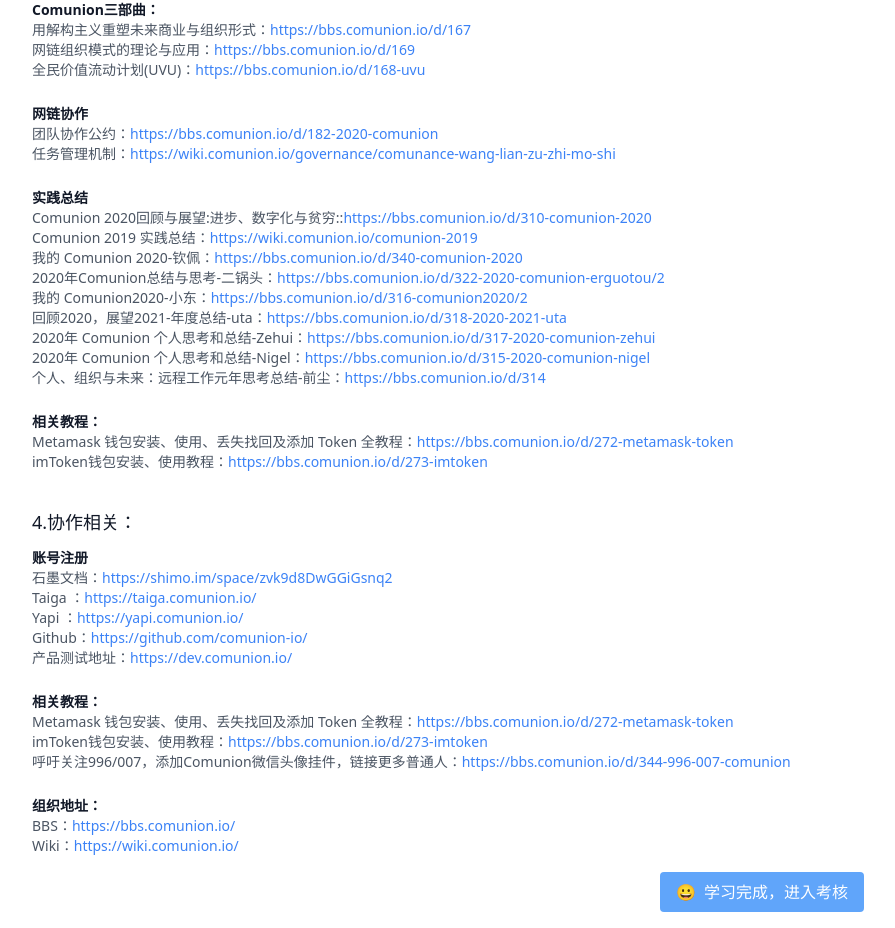
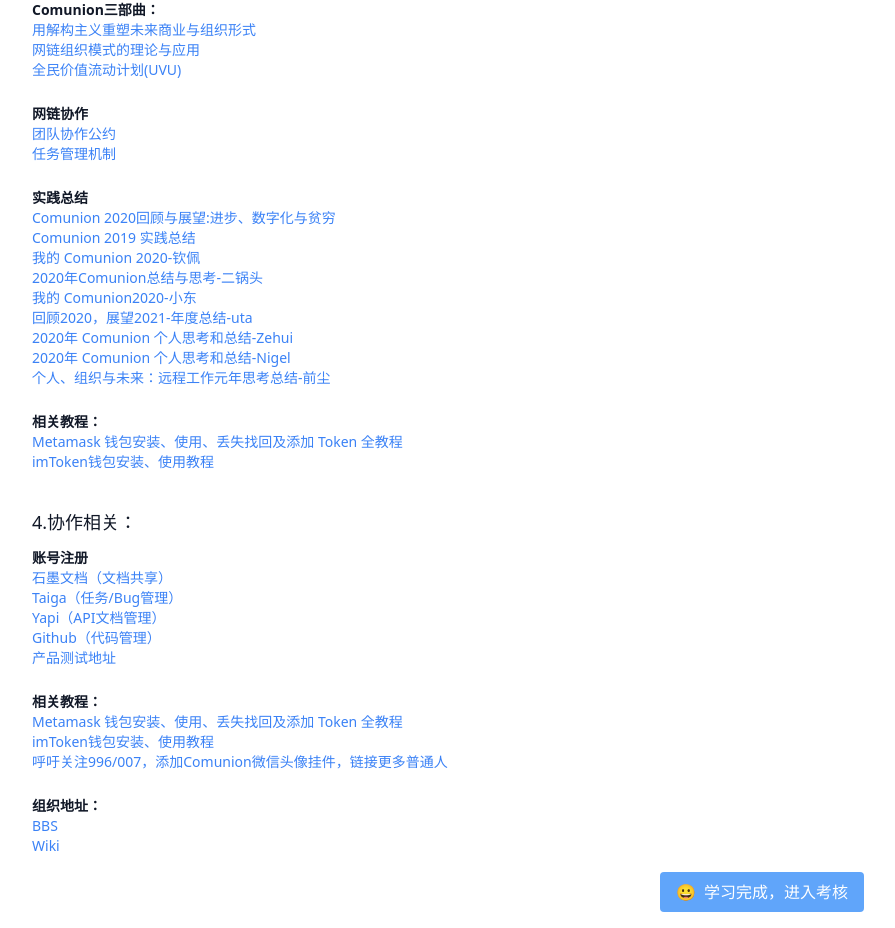
Before and after one commit to qianchen-2020/comunion-freshman-feedback, a Vue app: page / in a window 1280 px wide. Shown: the part 1600-2528 px from the top of the page, without its empty margins (192-1087 px from the left). Built offline with nearby package versions, Linux system fonts and the light colour scheme.

Commit message:
chore: 内容修改

```diff
--- a/src/components/LearnInfo.tsx
+++ b/src/components/LearnInfo.tsx
@@ -84,102 +84,79 @@
           <strong>理论介绍:</strong>
         </p>
         <p>
-          网链经济学（(Comunion Economics)：
-          <a href="https://bbs.comunion.io/d/325-comunion-economics">
-            https://bbs.comunion.io/d/325-comunion-economics
-          </a>
+          <a href="https://bbs.comunion.io/d/325-comunion-economics">网链经济学（(Comunion Economics)</a>
         </p>
         <p>
-          网链经济白皮书：
-          <a href="https://bbs.comunion.io/d/292-comunion-economic">https://bbs.comunion.io/d/292-comunion-economic</a>
+          <a href="https://bbs.comunion.io/d/292-comunion-economic">网链经济白皮书</a>
         </p>
         <p>
-          网链经济学的介绍与发展：<a href="https://bbs.comunion.io/d/327">https://bbs.comunion.io/d/327</a>
+          <a href="https://bbs.comunion.io/d/327">网链经济学的介绍与发展</a>
         </p>
         <br />
         <p>
           <strong>Comunion三部曲：</strong>
         </p>
         <p>
-          用解构主义重塑未来商业与组织形式：<a href="https://bbs.comunion.io/d/167">https://bbs.comunion.io/d/167</a>
+          <a href="https://bbs.comunion.io/d/167">用解构主义重塑未来商业与组织形式</a>
         </p>
         <p>
-          网链组织模式的理论与应用：<a href="https://bbs.comunion.io/d/169">https://bbs.comunion.io/d/169</a>
+          <a href="https://bbs.comunion.io/d/169">网链组织模式的理论与应用</a>
         </p>
         <p>
-          全民价值流动计划(UVU)：<a href="https://bbs.comunion.io/d/168-uvu">https://bbs.comunion.io/d/168-uvu</a>
+          <a href="https://bbs.comunion.io/d/168-uvu">全民价值流动计划(UVU)</a>
         </p>
         <br />
         <p>
           <strong>网链协作</strong>
         </p>
         <p>
-          团队协作公约：
-          <a href="https://bbs.comunion.io/d/182-2020-comunion">https://bbs.comunion.io/d/182-2020-comunion</a>
+          <a href="https://bbs.comunion.io/d/182-2020-comunion">团队协作公约</a>
         </p>
         <p>
-          任务管理机制：
-          <a href="https://wiki.comunion.io/governance/comunance-wang-lian-zu-zhi-mo-shi">
-            https://wiki.comunion.io/governance/comunance-wang-lian-zu-zhi-mo-shi
-          </a>
+          <a href="https://wiki.comunion.io/governance/comunance-wang-lian-zu-zhi-mo-shi">任务管理机制</a>
         </p>
         <br />
         <p>
           <strong>实践总结</strong>
         </p>
         <p>
-          Comunion 2020回顾与展望:进步、数字化与贫穷::
-          <a href="https://bbs.comunion.io/d/310-comunion-2020">https://bbs.comunion.io/d/310-comunion-2020</a>
+          <a href="https://bbs.comunion.io/d/310-comunion-2020">Comunion 2020回顾与展望:进步、数字化与贫穷</a>
         </p>
         <p>
-          Comunion 2019 实践总结：
-          <a href="https://wiki.comunion.io/comunion-2019">https://wiki.comunion.io/comunion-2019</a>
+          <a href="https://wiki.comunion.io/comunion-2019">Comunion 2019 实践总结</a>
         </p>
         <p>
-          我的 Comunion 2020-钦佩：
-          <a href="https://bbs.comunion.io/d/340-comunion-2020">https://bbs.comunion.io/d/340-comunion-2020</a>
+          <a href="https://bbs.comunion.io/d/340-comunion-2020">我的 Comunion 2020-钦佩</a>
         </p>
         <p>
-          2020年Comunion总结与思考-二锅头：
-          <a href="https://bbs.comunion.io/d/322-2020-comunion-erguotou/2">
-            https://bbs.comunion.io/d/322-2020-comunion-erguotou/2
-          </a>
+          <a href="https://bbs.comunion.io/d/322-2020-comunion-erguotou/2">2020年Comunion总结与思考-二锅头</a>
         </p>
         <p>
-          我的 Comunion2020-小东：
-          <a href="https://bbs.comunion.io/d/316-comunion2020/2">https://bbs.comunion.io/d/316-comunion2020/2</a>
+          <a href="https://bbs.comunion.io/d/316-comunion2020/2">我的 Comunion2020-小东</a>
         </p>
         <p>
-          回顾2020，展望2021-年度总结-uta：
-          <a href="https://bbs.comunion.io/d/318-2020-2021-uta">https://bbs.comunion.io/d/318-2020-2021-uta</a>
+          <a href="https://bbs.comunion.io/d/318-2020-2021-uta">回顾2020，展望2021-年度总结-uta</a>
         </p>
         <p>
-          2020年 Comunion 个人思考和总结-Zehui：
-          <a href="https://bbs.comunion.io/d/317-2020-comunion-zehui">
-            https://bbs.comunion.io/d/317-2020-comunion-zehui
-          </a>
+          <a href="https://bbs.comunion.io/d/317-2020-comunion-zehui">2020年 Comunion 个人思考和总结-Zehui</a>
         </p>
         <p>
-          2020年 Comunion 个人思考和总结-Nigel：
-          <a href="https://bbs.comunion.io/d/315-2020-comunion-nigel">
-            https://bbs.comunion.io/d/315-2020-comunion-nigel
-          </a>
+          <a href="https://bbs.comunion.io/d/315-2020-comunion-nigel">2020年 Comunion 个人思考和总结-Nigel</a>
         </p>
         <p>
-          个人、组织与未来：远程工作元年思考总结-前尘：
-          <a href="https://bbs.comunion.io/d/314">https://bbs.comunion.io/d/314</a>
+          <a href="https://bbs.comunion.io/d/314">个人、组织与未来：远程工作元年思考总结-前尘</a>
         </p>
         <br />
         <p>
           <strong>相关教程：</strong>
         </p>
         <p>
-          Metamask 钱包安装、使用、丢失找回及添加 Token 全教程：
-          <a href="https://bbs.comunion.io/d/272-metamask-token">https://bbs.comunion.io/d/272-metamask-token</a>
+          <a href="https://bbs.comunion.io/d/272-metamask-token">
+            Metamask 钱包安装、使用、丢失找回及添加 Token 全教程
+          </a>
         </p>
         <p>
-          imToken钱包安装、使用教程：
-          <a href="https://bbs.comunion.io/d/273-imtoken">https://bbs.comunion.io/d/273-imtoken</a>
+          <a href="https://bbs.comunion.io/d/273-imtoken">imToken钱包安装、使用教程</a>
         </p>
         <br />
 
@@ -188,45 +165,46 @@
           <strong>账号注册</strong>
         </p>
         <p>
-          石墨文档：<a href="https://shimo.im/space/zvk9d8DwGGiGsnq2">https://shimo.im/space/zvk9d8DwGGiGsnq2</a>
+          <a href="https://shimo.im/space/zvk9d8DwGGiGsnq2">石墨文档（文档共享）</a>
         </p>
         <p>
-          Taiga ：<a href="https://taiga.comunion.io/">https://taiga.comunion.io/</a>
+          <a href="https://taiga.comunion.io/">Taiga（任务/Bug管理）</a>
         </p>
         <p>
-          Yapi ：<a href="https://yapi.comunion.io/">https://yapi.comunion.io/</a>
+          <a href="https://yapi.comunion.io/">Yapi（API文档管理）</a>
         </p>
         <p>
-          Github：<a href="https://github.com/comunion-io/">https://github.com/comunion-io/</a>
+          <a href="https://github.com/comunion-io/">Github（代码管理）</a>
         </p>
         <p>
-          产品测试地址：<a href="https://dev.comunion.io/">https://dev.comunion.io/</a>
+          <a href="https://dev.comunion.io/">产品测试地址</a>
         </p>
         <br />
         <p>
           <strong>相关教程：</strong>
         </p>
         <p>
-          Metamask 钱包安装、使用、丢失找回及添加 Token 全教程：
-          <a href="https://bbs.comunion.io/d/272-metamask-token">https://bbs.comunion.io/d/272-metamask-token</a>
+          <a href="https://bbs.comunion.io/d/272-metamask-token">
+            Metamask 钱包安装、使用、丢失找回及添加 Token 全教程
+          </a>
         </p>
         <p>
-          imToken钱包安装、使用教程：
-          <a href="https://bbs.comunion.io/d/273-imtoken">https://bbs.comunion.io/d/273-imtoken</a>
+          <a href="https://bbs.comunion.io/d/273-imtoken">imToken钱包安装、使用教程</a>
         </p>
         <p>
-          呼吁关注996/007，添加Comunion微信头像挂件，链接更多普通人：
-          <a href="https://bbs.comunion.io/d/344-996-007-comunion">https://bbs.comunion.io/d/344-996-007-comunion</a>
+          <a href="https://bbs.comunion.io/d/344-996-007-comunion">
+            呼吁关注996/007，添加Comunion微信头像挂件，链接更多普通人
+          </a>
         </p>
         <br />
         <p>
           <strong>组织地址：</strong>
         </p>
         <p>
-          BBS：<a href="https://bbs.comunion.io/">https://bbs.comunion.io/</a>
+          <a href="https://bbs.comunion.io/">BBS</a>
         </p>
         <p>
-          Wiki：<a href="https://wiki.comunion.io/">https://wiki.comunion.io/</a>
+          <a href="https://wiki.comunion.io/">Wiki</a>
         </p>
         <div class="mt-4 text-right">
           <Button onClick={() => props.onDone?.()}>😀&nbsp;&nbsp;学习完成，进入考核</Button>
--- a/src/components/Questions.tsx
+++ b/src/components/Questions.tsx
@@ -49,7 +49,7 @@
           <p class="mb-2 p-2 text-lg bg-blue-300 text-white border-l-2 border-blue-500">多选题</p>
           {questions.multiple.map((question, index) => (
             <div key={index} class="mb-4">
-              <p class="text-base">
+              <p class="text-base font-medium">
                 ✍🏻&nbsp;&nbsp;{index + 1}. {question.title}
               </p>
               <div class="mt-2">
@@ -67,7 +67,7 @@
           <p class="mb-2 p-2 text-lg bg-blue-300 text-white border-l-2 border-blue-500">单选题</p>
           {questions.single.map((question, index) => (
             <div key={index} class="mb-4">
-              <p class="text-base">
+              <p class="text-base font-medium">
                 ✍🏻&nbsp;&nbsp;{index + 1}. {question.title}
               </p>
               <div class="mt-2">
--- a/src/data/questions.ts
+++ b/src/data/questions.ts
@@ -15,13 +15,13 @@
       choices: [
         '网链经济是一种基于互联网和区块链技术构建的数字化、网络化和在线化的创新增长经济',
         '网链经济学是社会经济学的一个延伸',
-        '网链经济学的生产范式继承了社会经济学之父西蒙斯第的产权理论',
-        '网链经济学致力于解决传统经济学为社会带来巨大进步的同时产生的一些社会性问题'
+        '网链经济学的理论元假设支撑是基于竞争和稀缺性',
+        '网链经济学致力于解决经济高速增长带来巨大进步的同时产生的一些社会性问题'
       ]
     },
     {
       title: '在网链经济中，全新的劳动价值转化机制解决了哪些社会问题？（4分）',
-      choices: ['降低贫富差距', '提升就业率与劳动者收入', '促进创新与激活创业经济', '激活创业经济']
+      choices: ['降低贫富差距', '提升就业率与劳动者收入', '促进创新与激活创业经济', '提升创业融资成功率']
     },
     {
       title: '以下对网链经济的发展背景描述正确的是？（4分）',
@@ -39,7 +39,7 @@
     {
       title: 'Comunion 提出解构主义的背景因素有哪些？（4分）',
       choices: [
-        '经济下行引发失业潮，资本流动速度降低',
+        '经济高速发展，人民生活水平不断提高',
         '人工智能AI与自动化正在剥夺人类就业机会',
         '各行业头部企业资本与人才高度集中',
         '阶层固化、贫富差距加剧，社会性矛盾不断爆发'
@@ -53,7 +53,7 @@
       title: '发起网链组织的要素有哪些？（4分）',
       choices: [
         '愿景节点发起明确的愿景',
-        '组织成员约定协作模式',
+        '组织成员采用科层制-中心化的管理模式',
         '寻找认同该愿景的共识节点',
         '共识性节点与愿景节点链接协作'
       ]
@@ -86,16 +86,16 @@
         '开发者具有严格的时间观念',
         '及时沟通，主动沟通，高频沟通',
         '任何事情提前至少6小时预定时间',
-        '开发者将大的任务拆解，一次性提交'
+        '开发者批量完成任务后一次性提交'
       ]
     },
     {
-      title: '以下哪些行为不符合网链 Comunion 团队协作公约？（4分）',
+      title: '以下哪些行为不完全符合网链 Comunion 团队协作公约？（4分）',
       choices: [
         '研发开始时，项目召集人召集不同技能的开发者组建对应的网链组织',
         '项目联调时，协调人提前12小时发起会议，并明确了会议时间',
         '开发者研发结束后将自己的测试用例、技术文档进行提交，此项子任务结束',
-        '任务进行时，某开发者因网络故障无法进行联调，经协调人同意'
+        '任务进行时，某开发者因网络故障无法进行联调，经与协调人沟通后次日接入'
       ]
     },
     {
@@ -111,9 +111,9 @@
       title: '以下关于网链组织协作管理机制描述不准确的是？（4分）',
       choices: [
         '核心思想是切成细粒度的执行单元，以可执行单元为执行和验收的基本单位',
-        '原则上让所有成员在统一的时间内协作时产出有价值的任务交付',
+        '让所有成员在统一的时间内协作并产出有价值的任务交付',
         '尽量缩短全体成员协作的时间和对单一成员的时间上的无效占用',
-        '将项目功能模块拆解为独立单元，进行细粒度的执行和验收'
+        '将项目功能模块组合，进行批量执行和验收'
       ]
     }
   ],
@@ -128,16 +128,16 @@
     },
     {
       title: '以下不在网链组织风险管理之内的是？（4分）',
-      choices: ['公众账号安全性', '成员的隐私性保护', '任务难度过大', '开发者在任务中突然退出']
+      choices: ['公众账号安全性', '成员的隐私性保护', '开发者数量过多', '开发者在任务中突然退出']
     },
     {
       title: '某网络组织项目进度延迟，以下那项原因应该排除在内？（4分）',
-      choices: ['有新成员加入', '技术预言不足', '架构设计不合理', '产品设计不合理']
+      choices: ['没有新成员加入', '技术预言不足', '架构设计不合理', '产品设计不合理']
     },
     {
       title: '以下那一项不是网链经济致力于解决的问题？（4分）',
       choices: [
-        '打破人才垄断，引领新兴产业变革',
+        '提升数字货币的数量',
         '打破行业巨头垄断，促进社会创新与创业',
         '缩小贫富差距，降低社会矛盾',
         '提升就业率与劳动效率'
@@ -148,7 +148,7 @@
       choices: [
         '弱关系表现为交流互动少、非紧密关系和非一度好友',
         '在网络时代，无关系是弱关系的一种',
-        '强关系可以在不同的组织间传递异质性非重复的信息',
+        '在强关系的生产网络中，组织创新性高于弱关系网络',
         '强关系的优点在于其集中连接下的高效率'
       ]
     },
@@ -159,14 +159,14 @@
     {
       title: '以下哪种流动性市场不是网链经济学所描述的？（2分）',
       choices: [
-        '大型中心化公司、大型去中心化组织提供的全球股票投资市场',
+        '大型中心化、去中心化数字货币交易所',
         '私募/公募机构、VC等为主要构成的市场',
         '劳动技能获取资本收益的交易市场',
         '小额货币作为投资手段的交易市场'
       ]
     },
     {
-      title: '中心化公司相比无限组织而言具有的优点是？（2分）',
+      title: '中心化公司相比无限组织而言其最大优势是什么？（2分）',
       choices: ['更强的创造性', '更低的成本', '更好的效率性', '更好的伸缩性']
     },
     {
@@ -202,12 +202,7 @@
     },
     {
       title: '以下不符合 Comunion 产品特性的是？（2分）',
-      choices: [
-        '去中心化的组织与运营形式',
-        '价值导向的资本交易网络与结算方式',
-        '劳动价值与资本价值量价一致',
-        '重新定义组织募资方式'
-      ]
+      choices: ['去中心化的组织与运营形式', '去中心化的募资市场', '劳动价值与资本价值量价一致', '重新定义组织募资方式']
     },
     {
       title: 'Comunion 的 Token 价值单元是什么？（2分）',
```
